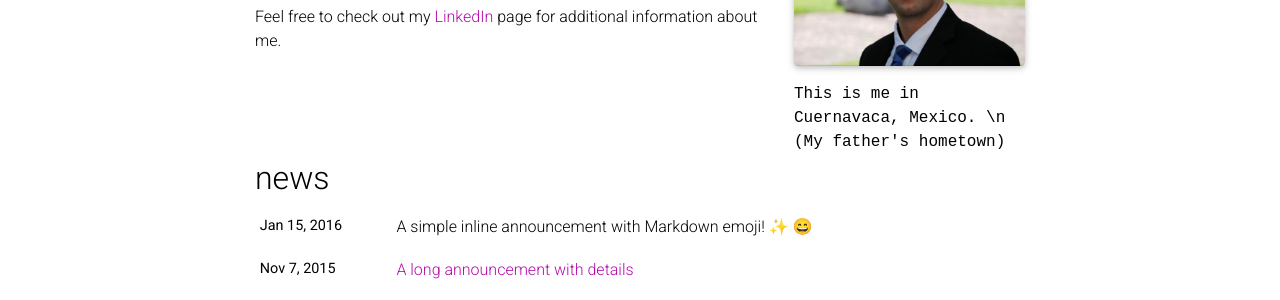
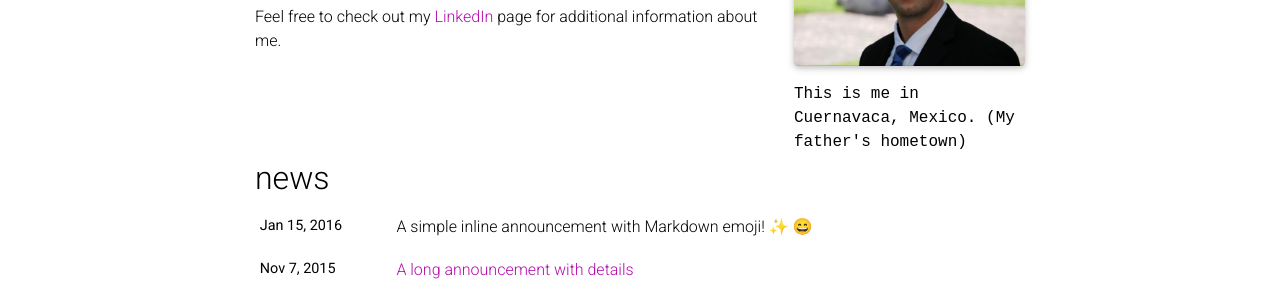
Before and after one commit to santigtz95/santigtz95.github.io, a Jekyll site: the page built from _pages/about.md, in a window 1280 px wide and 1030 px high. Shown: the part 308-608 px from the top of the window. Built offline with Jekyll 4.4.1, drawn with Linux system fonts in a browser that asks for light colours; full-size pictures stand in for the smaller copies a plugin makes; emoji names are drawn with the system emoji font; comment, search, counter and statistics services are not loaded; a style sheet for code colours, icons or effects is not loaded.

Commit message:
typo fix

```diff
--- a/_pages/about.md
+++ b/_pages/about.md
@@ -9,7 +9,7 @@
   image: Profile Pic
   image_circular: false # crops the image to make it circular
   address: >
-    <p> This is me in Cuernavaca, Mexico. \n (My father's hometown) </p>
+    <p> This is me in Cuernavaca, Mexico.     (My father's hometown) </p>
     <p</p>
     <p></p>
 
```
